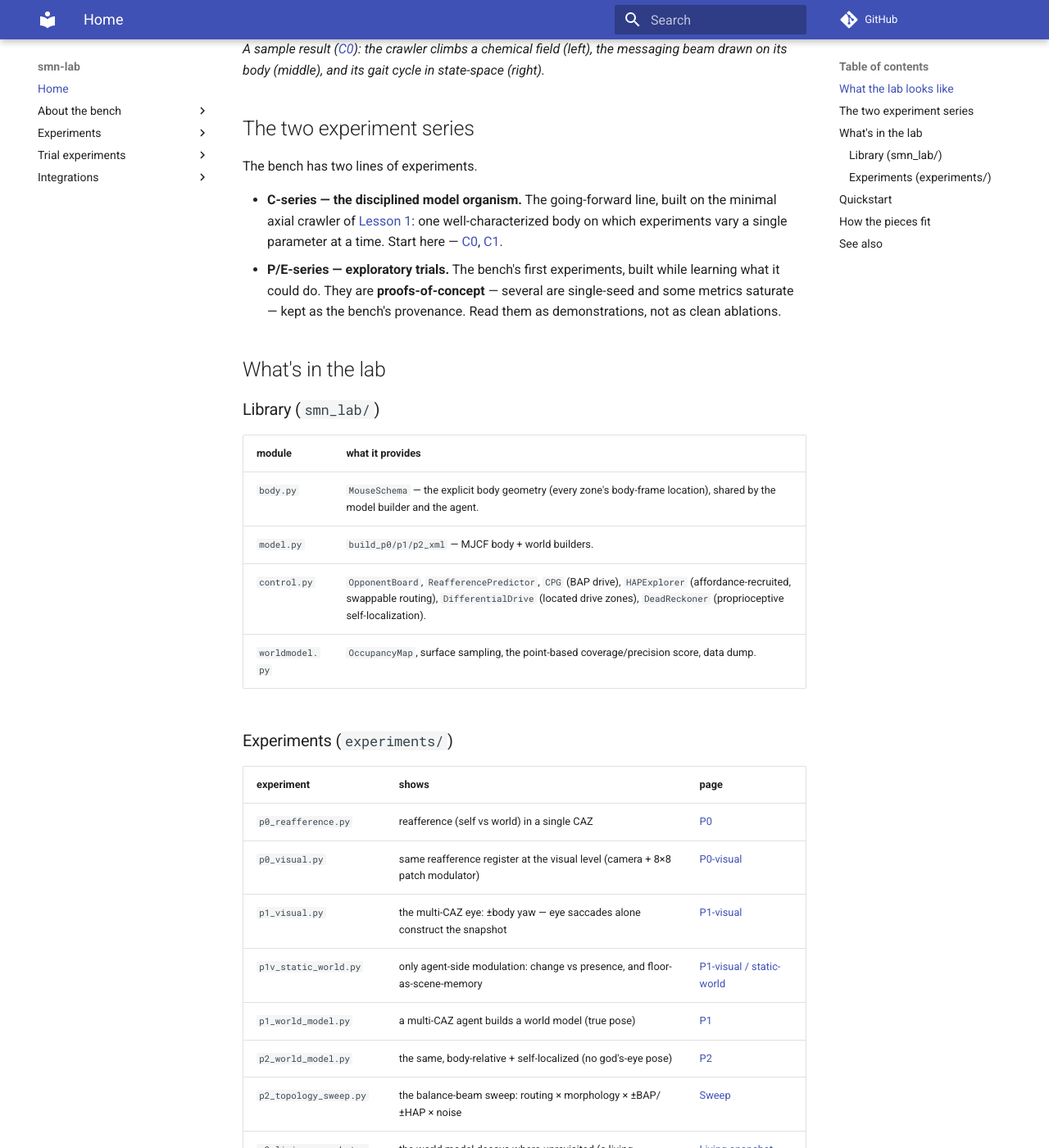
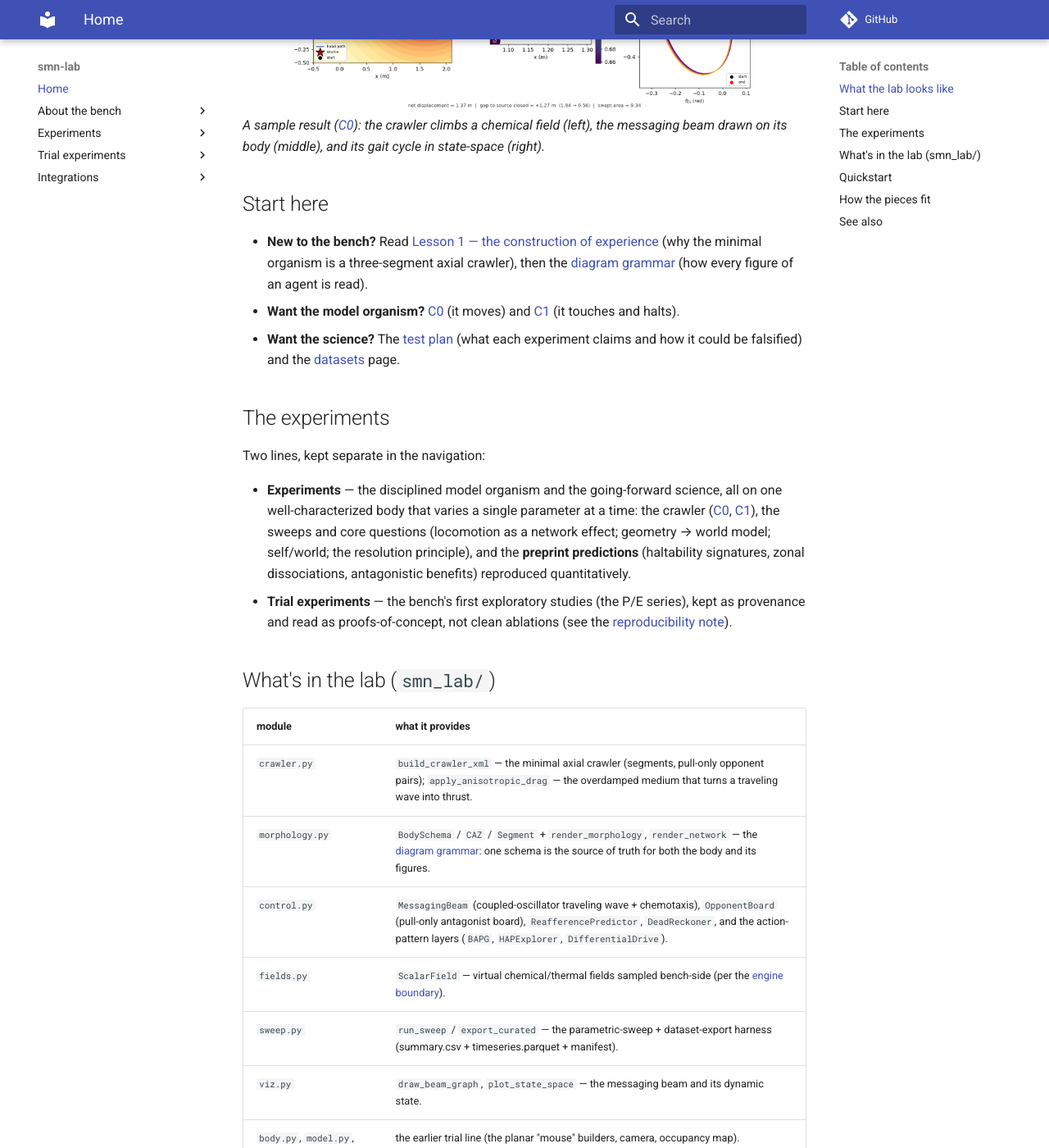
Before and after one commit to gnowgi/smn-lab, an MkDocs documentation site: the page built from docs/index.md, in a window 1280 px wide and 1400 px high, scrolled down 1610 px. Shown: the whole window at 82% size. Built offline with MkDocs 1.6.1 and Material for MkDocs 9.7.7, drawn with Linux system fonts in a browser that asks for light colours; comment, search, counter and statistics services are not loaded; some of the changed text lies outside the part shown.

Commit message:
Rewrite the landing page for the current bench
The landing page still described the old bench: the MouseSchema/whisker
architecture, a P-series-only experiments table, a Quickstart that ran a trial
(p2_world_model.py), and a "how the pieces fit" about the mouse. Rewrite to match
the bench as it is now:

- lead with pre-registration + datasets (the generative-model framing);
- keep the visual gallery (3D world, agent+world setup, sample result);
- a "Start here" orientation (Lesson 1, diagram grammar, C0/C1, test plan, datasets);
- "the experiments" = Experiments (model organism + sweeps/questions + preprint
  predictions) vs Trial experiments, matching the navigation;
- update the module table to the current code (crawler.py, morphology.py,
  control.MessagingBeam, fields.py, sweep.py, viz.py; trial line noted separately);
- Quickstart now runs c0_crawler.py;
- "how the pieces fit" rewritten for the crawler / CAZ / messaging beam /
  anisotropic medium / reafference.

mkdocs build --strict passes.

Co-Authored-By: Claude Opus 4.8 (1M context) <noreply@anthropic.com>

````diff
--- a/docs/index.md
+++ b/docs/index.md
@@ -1,11 +1,16 @@
 # smn-lab
 
 An embodied, configurable experimental bench for the **Sensation Modulating
-Network (SMN)** architecture, built on [MuJoCo](https://mujoco.readthedocs.io).
-The control architecture the SMN specifies drives a physical body in a physics
-world, so the architecture's predicted contrasts (its *registers*) can be
-reproduced from real sensorimotor engagement — and the **modulatory coupling
-topology (the "balance beam") can be varied as an experimental variable**.
+Network (SMN)** architecture, built on [MuJoCo](https://mujoco.readthedocs.io). The
+control architecture the SMN specifies drives a physical body in a physics world,
+so the architecture's predicted contrasts can be reproduced from real sensorimotor
+engagement — and the things the theory says matter (coupling topology, modulation,
+body geometry) can be varied as experimental variables and measured.
+
+Every experiment is **pre-registered** (hypothesis, order parameter, matched foil,
+pass/fail fixed before running; see the [test plan](test-plan.md)) and exports tidy,
+self-describing [datasets](datasets.md). The bench is meant as a *generative model*
+others can verify and mine, not a fixed set of results.
 
 Architecture reference: Nagarjuna, G. & D. Karnam. *The Sensation Modulating
 Network.* [arXiv:2605.26856](https://arxiv.org/abs/2605.26856).
@@ -30,63 +35,65 @@ object on its path to the source.*
 field (left), the messaging beam drawn on its body (middle), and its gait cycle in
 state-space (right).*
 
-## The two experiment series
+## Start here
 
-The bench has two lines of experiments.
+- **New to the bench?** Read [Lesson 1 — the construction of experience](lesson1.md)
+  (why the minimal organism is a three-segment axial crawler), then the
+  [diagram grammar](diagram-grammar.md) (how every figure of an agent is read).
+- **Want the model organism?** [C0](experiments/c0_crawler.md) (it moves) and
+  [C1](experiments/c1_touch.md) (it touches and halts).
+- **Want the science?** The [test plan](test-plan.md) (what each experiment claims
+  and how it could be falsified) and the [datasets](datasets.md) page.
 
-- **C-series — the disciplined model organism.** The going-forward line, built on
-  the minimal axial crawler of [Lesson 1](lesson1.md): one well-characterized body
-  on which experiments vary a single parameter at a time. Start here —
-  [C0](experiments/c0_crawler.md), [C1](experiments/c1_touch.md).
-- **P/E-series — exploratory trials.** The bench's first experiments, built while
-  learning what it could do. They are **proofs-of-concept** — several are
-  single-seed and some metrics saturate — kept as the bench's provenance. Read
-  them as demonstrations, not as clean ablations.
+## The experiments
 
-## What's in the lab
+Two lines, kept separate in the navigation:
 
-### Library (`smn_lab/`)
+- **Experiments** — the disciplined model organism and the going-forward science,
+  all on one well-characterized body that varies a single parameter at a time:
+  the crawler ([C0](experiments/c0_crawler.md), [C1](experiments/c1_touch.md)),
+  the sweeps and core questions (locomotion as a network effect; geometry →
+  world model; self/world; the resolution principle), and the **preprint
+  predictions** (haltability signatures, zonal dissociations, antagonistic
+  benefits) reproduced quantitatively.
+- **Trial experiments** — the bench's first exploratory studies (the P/E series),
+  kept as provenance and read as proofs-of-concept, not clean ablations (see the
+  [reproducibility note](reproducibility.md)).
+
+## What's in the lab (`smn_lab/`)
+
 | module | what it provides |
 |---|---|
-| `body.py` | `MouseSchema` — the explicit body geometry (every zone's body-frame location), shared by the model builder and the agent. |
-| `model.py` | `build_p0/p1/p2_xml` — MJCF body + world builders. |
-| `control.py` | `OpponentBoard`, `ReafferencePredictor`, `CPG` (BAP drive), `HAPExplorer` (affordance-recruited, swappable routing), `DifferentialDrive` (located drive zones), `DeadReckoner` (proprioceptive self-localization). |
-| `worldmodel.py` | `OccupancyMap`, surface sampling, the point-based coverage/precision score, data dump. |
-
-### Experiments (`experiments/`)
-| experiment | shows | page |
-|---|---|---|
-| `p0_reafference.py` | reafference (self vs world) in a single CAZ | [P0](experiments/p0_reafference.md) |
-| `p0_visual.py` | same reafference register at the visual level (camera + 8×8 patch modulator) | [P0-visual](experiments/p0_visual.md) |
-| `p1_visual.py` | the multi-CAZ eye: ±body yaw — eye saccades alone construct the snapshot | [P1-visual](experiments/p1_visual.md) |
-| `p1v_static_world.py` | only agent-side modulation: change vs presence, and floor-as-scene-memory | [P1-visual / static-world](experiments/p1v_static_world.md) |
-| `p1_world_model.py` | a multi-CAZ agent builds a world model (true pose) | [P1](experiments/p1_world_model.md) |
-| `p2_world_model.py` | the same, body-relative + self-localized (no god's-eye pose) | [P2](experiments/p2_world_model.md) |
-| `p2_topology_sweep.py` | the balance-beam sweep: routing × morphology × ±BAP/±HAP × noise | [Sweep](experiments/p2_topology_sweep.md) |
-| `p2_living_snapshot.py` | the world model decays where unrevisited (a living snapshot) | [Living snapshot](experiments/p2_living_snapshot.md) |
-| `p2_basal_coupling.py` | why the agent moves — energy · food · map · motion as one closed loop | [Basal coupling](experiments/p2_basal_coupling.md) |
-| `p2_map_guided_foraging.py` | the map's decay rate as a direct survival pressure | [Map-guided foraging](experiments/p2_map_guided_foraging.md) |
-| `scene_geometry.py` | the body schema + agent-in-scene figures (and a MuJoCo render) | — |
+| `crawler.py` | `build_crawler_xml` — the minimal axial crawler (segments, pull-only opponent pairs); `apply_anisotropic_drag` — the overdamped medium that turns a traveling wave into thrust. |
+| `morphology.py` | `BodySchema` / `CAZ` / `Segment` + `render_morphology`, `render_network` — the [diagram grammar](diagram-grammar.md): one schema is the source of truth for both the body and its figures. |
+| `control.py` | `MessagingBeam` (coupled-oscillator traveling wave + chemotaxis), `OpponentBoard` (pull-only antagonist board), `ReafferencePredictor`, `DeadReckoner`, and the action-pattern layers (`BAPG`, `HAPExplorer`, `DifferentialDrive`). |
+| `fields.py` | `ScalarField` — virtual chemical/thermal fields sampled bench-side (per the [engine boundary](assumptions.md)). |
+| `sweep.py` | `run_sweep` / `export_curated` — the parametric-sweep + dataset-export harness (summary.csv + timeseries.parquet + manifest). |
+| `viz.py` | `draw_beam_graph`, `plot_state_space` — the messaging beam and its dynamic state. |
+| `body.py`, `model.py`, `vision.py`, `worldmodel.py` | the earlier trial line (the planar "mouse" builders, camera, occupancy map). |
 
 ## Quickstart
 ```bash
 python3 -m venv .venv
 .venv/bin/pip install -r requirements.txt
-cd experiments && ../.venv/bin/python p2_world_model.py
+cd experiments && ../.venv/bin/python c0_crawler.py   # the minimal crawler
 ```
 
 ## How the pieces fit
-`MouseSchema` (body geometry) builds the MuJoCo body and is also what the agent
-knows about itself. Each step: the whisker **transducers** sense; the **HAP**
-layer turns affordances into a steering command (its *routing* is the balance
-beam); the **BAP** provides the locomotor drive; the **DifferentialDrive** board
-turns (forward, turn) into the located opponent drive-zone activations; the agent
-**self-localizes** from proprioception and places hits into its **world model**.
-The experiment holds the body/world/task fixed and varies the balance beam,
-measuring the constructed world model (coverage, precision, drift).
+The body is an **axial chain of segments**; each inter-segment joint is a **CAZ** —
+a pull-only **opponent pair**. The **messaging beam** couples the joints
+(nearest-neighbor phase coupling) into a **traveling wave** (locomotion), which the
+**anisotropic medium** turns into net thrust; a bilateral field gradient biases the
+wave (**chemotaxis**). Sensors — a ventral touch skin, bilateral field strips,
+distal localizers — are read against the body geometry; the agent **dead-reckons**
+its own motion (reafference), separating self-caused from world-caused change. Each
+experiment holds the world fixed and varies one architectural quantity — coupling
+strength, segment count, modulation, co-contraction — measuring the result and
+exporting the data.
 
 ## See also
 - [Concepts](concepts.md) — the SMN → simulation mapping and vocabulary.
-- [Assumptions](assumptions.md) — what is simulated vs computed vs idealized (common + per-experiment).
-- [NetLogo integration (feasibility report)](integrations/netlogo.md) — the four realistic paths to plant `smn-lab` in the NetLogo house, and the honest version of the visibility argument.
+- [Assumptions](assumptions.md) — what is simulated vs computed vs idealized.
+- [Datasets](datasets.md) — the bench as a generative model; the export format.
+- [NetLogo integration (feasibility report)](integrations/netlogo.md).
 - Building these docs: `pip install mkdocs && mkdocs serve` (or publish via Read the Docs).
````
